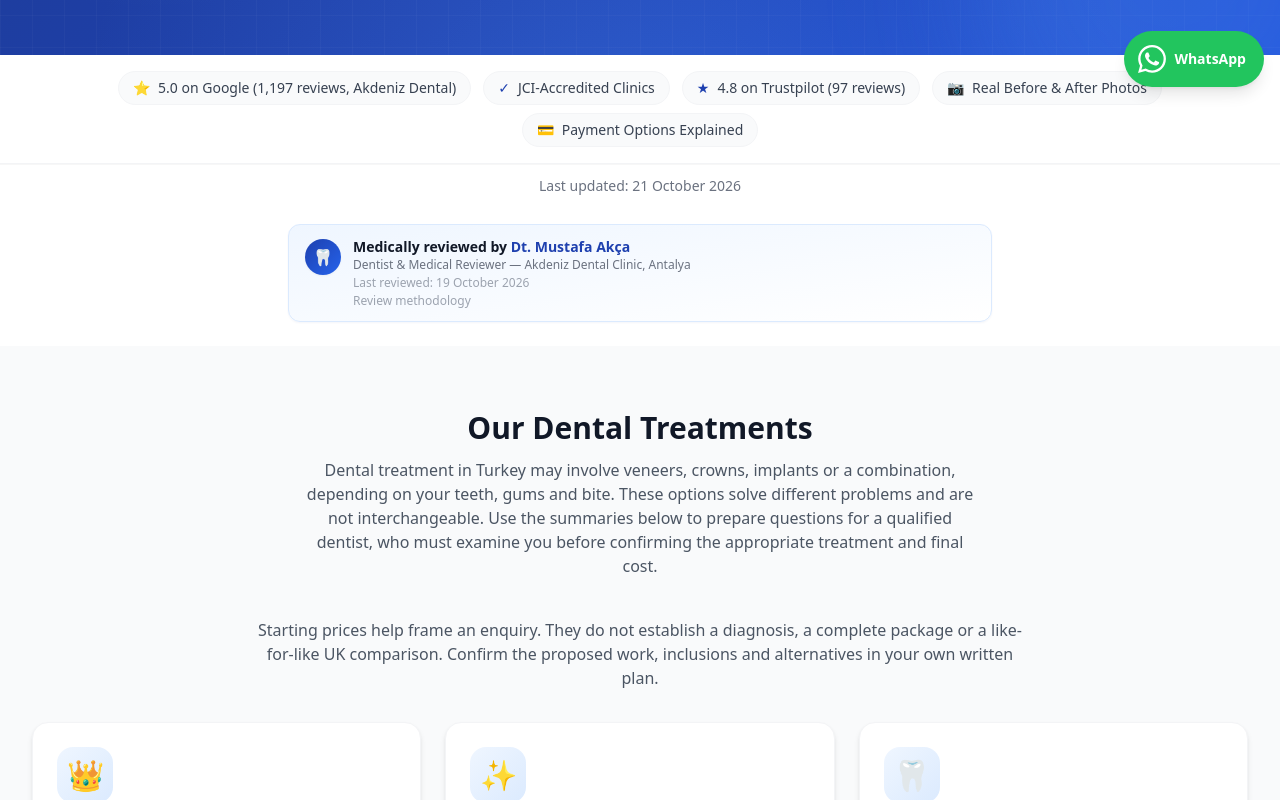
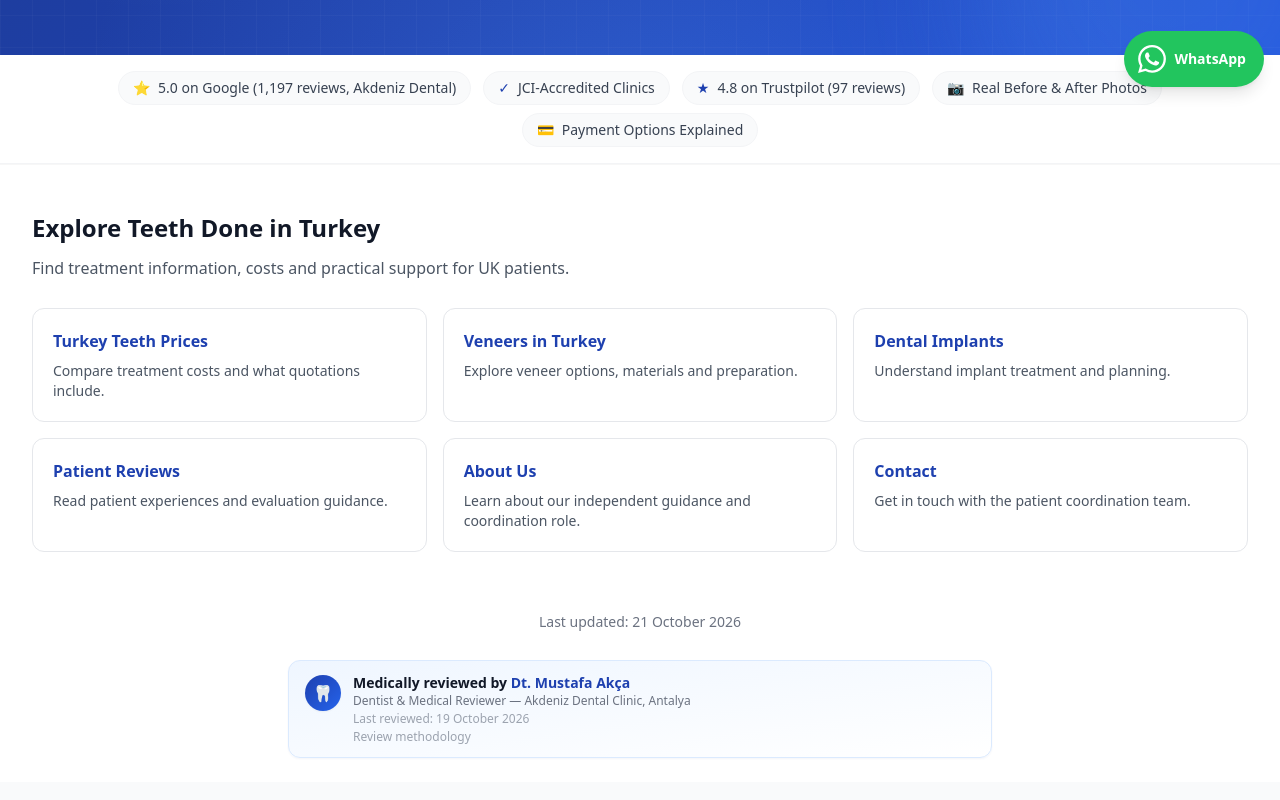
Before and after one commit to digiroiio-lgtm/teethdoneinturkey, a Next.js app: page / in a window 1280 px wide. Shown: the part 689-1489 px from the top of the page. Built offline with nearby package versions, Linux system fonts and the light colour scheme.

Commit message:
SEO: strengthen Google sitelinks discovery with homepage key links (#65)

```diff
--- a/src/app/page.tsx
+++ b/src/app/page.tsx
@@ -1,6 +1,7 @@
 import type { Metadata } from "next";
 import HeroSection from "@/components/HeroSection";
 import TrustBar from "@/components/TrustBar";
+import ExploreKeyPages from "@/components/ExploreKeyPages";
 import TreatmentCard from "@/components/TreatmentCard";
 import PriceTable from "@/components/PriceTable";
 import TestimonialCard from "@/components/TestimonialCard";
@@ -145,6 +146,7 @@ export default function HomePage() {
     <>
       <HeroSection />
       <TrustBar />
+      <ExploreKeyPages />
       <p className="text-center text-sm text-gray-500 py-3 bg-white">
         Last updated: <time dateTime={LAST_UPDATED}>{LAST_UPDATED_LABEL}</time>
       </p>
--- /dev/null
+++ b/src/components/ExploreKeyPages.tsx
@@ -0,0 +1,32 @@
+import Link from "next/link";
+
+const primaryPages = [
+  { href: "/prices/turkey-teeth-cost", label: "Turkey Teeth Prices", description: "Compare treatment costs and what quotations include." },
+  { href: "/treatments/veneers-turkey", label: "Veneers in Turkey", description: "Explore veneer options, materials and preparation." },
+  { href: "/treatments/dental-implants-turkey", label: "Dental Implants", description: "Understand implant treatment and planning." },
+  { href: "/reviews", label: "Patient Reviews", description: "Read patient experiences and evaluation guidance." },
+  { href: "/about-us", label: "About Us", description: "Learn about our independent guidance and coordination role." },
+  { href: "/contact", label: "Contact", description: "Get in touch with the patient coordination team." },
+] as const;
+
+/** Crawlable, visible homepage links to the site's six principal destinations. */
+export default function ExploreKeyPages() {
+  return (
+    <nav aria-label="Explore key pages" className="bg-white py-12">
+      <div className="max-w-7xl mx-auto px-4 sm:px-6 lg:px-8">
+        <h2 className="text-2xl font-bold text-gray-900 mb-3">Explore Teeth Done in Turkey</h2>
+        <p className="text-gray-600 mb-7">Find treatment information, costs and practical support for UK patients.</p>
+        <ul className="grid grid-cols-1 sm:grid-cols-2 lg:grid-cols-3 gap-4">
+          {primaryPages.map(({ href, label, description }) => (
+            <li key={href}>
+              <Link href={href} className="block h-full rounded-xl border border-gray-200 p-5 hover:border-blue-500 hover:bg-blue-50 focus-visible:outline focus-visible:outline-2 focus-visible:outline-blue-700">
+                <span className="block font-semibold text-[#1e40af] mb-2">{label}</span>
+                <span className="block text-sm text-gray-600">{description}</span>
+              </Link>
+            </li>
+          ))}
+        </ul>
+      </div>
+    </nav>
+  );
+}
```
